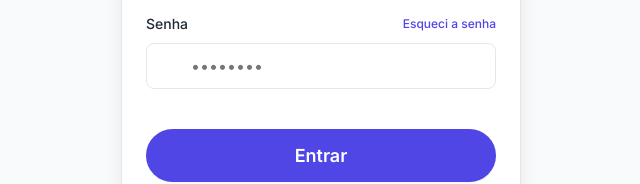
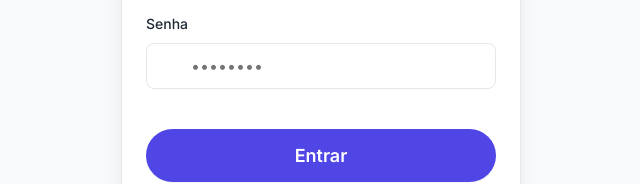
Before and after one commit to dalessandro-dev/Prog-Trabalho-Final, a plain HTML site: page pages/login.html in a window 1280 px wide. Shown: the part 414-598 px from the top of the page, 319-959 px from the left. Drawn offline with Linux system fonts and the light colour scheme; some icons are missing.

Commit message:
fix: remove useless items

```diff
--- a/assets/js/services/api.js
+++ b/assets/js/services/api.js
@@ -253,9 +253,7 @@ const ApiService = {
   }
 };
 
-// ==========================================
 // HELPERS DE MAPEAMENTO (banco → frontend)
-// ==========================================
 
 /**
  * Mapeia um objeto de serviço do banco (snake_case) para o formato do frontend (camelCase)
--- a/pages/login.html
+++ b/pages/login.html
@@ -47,7 +47,6 @@
         <div class="form-group">
           <label class="form-label" for="login_password" style="display: flex; justify-content: space-between; align-items: center;">
             <span>Senha</span>
-            <a href="#" style="font-size: var(--font-size-xs); color: var(--color-primary-600); font-weight: var(--font-weight-medium);">Esqueci a senha</a>
           </label>
           <div class="input-with-icon">
             <i class="ph ph-lock-key"></i>
```
